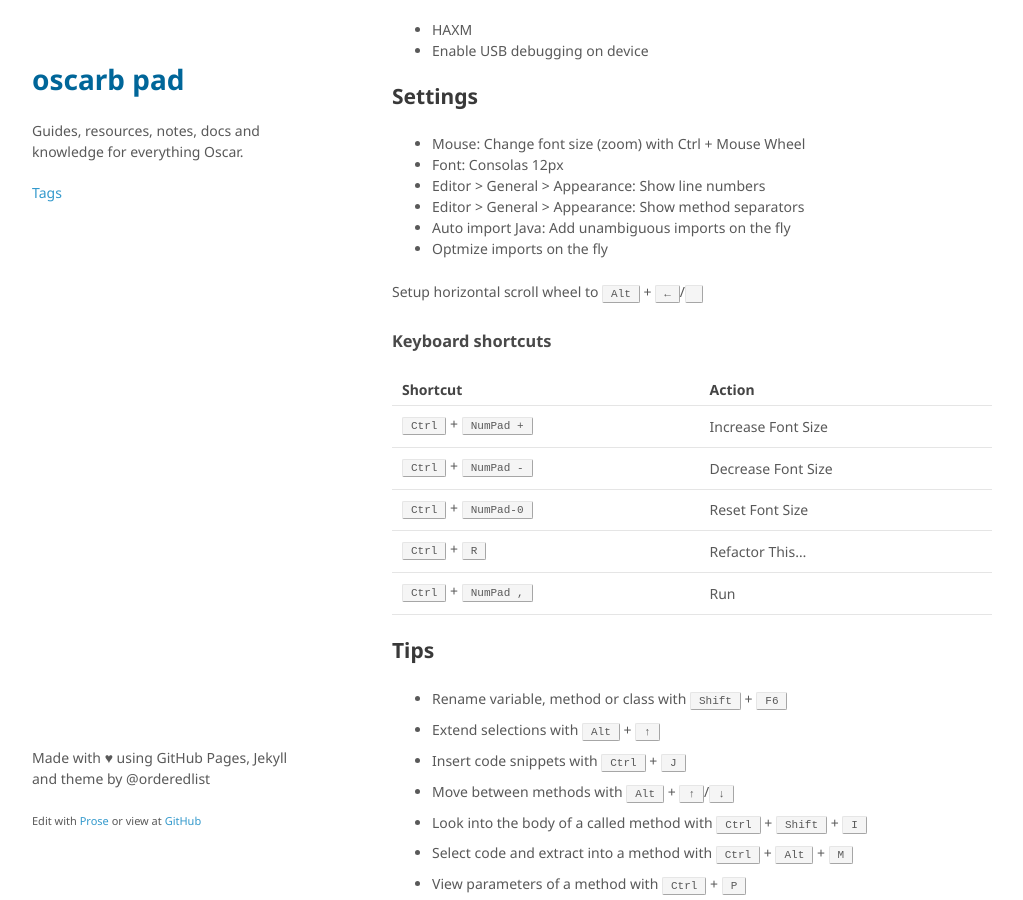
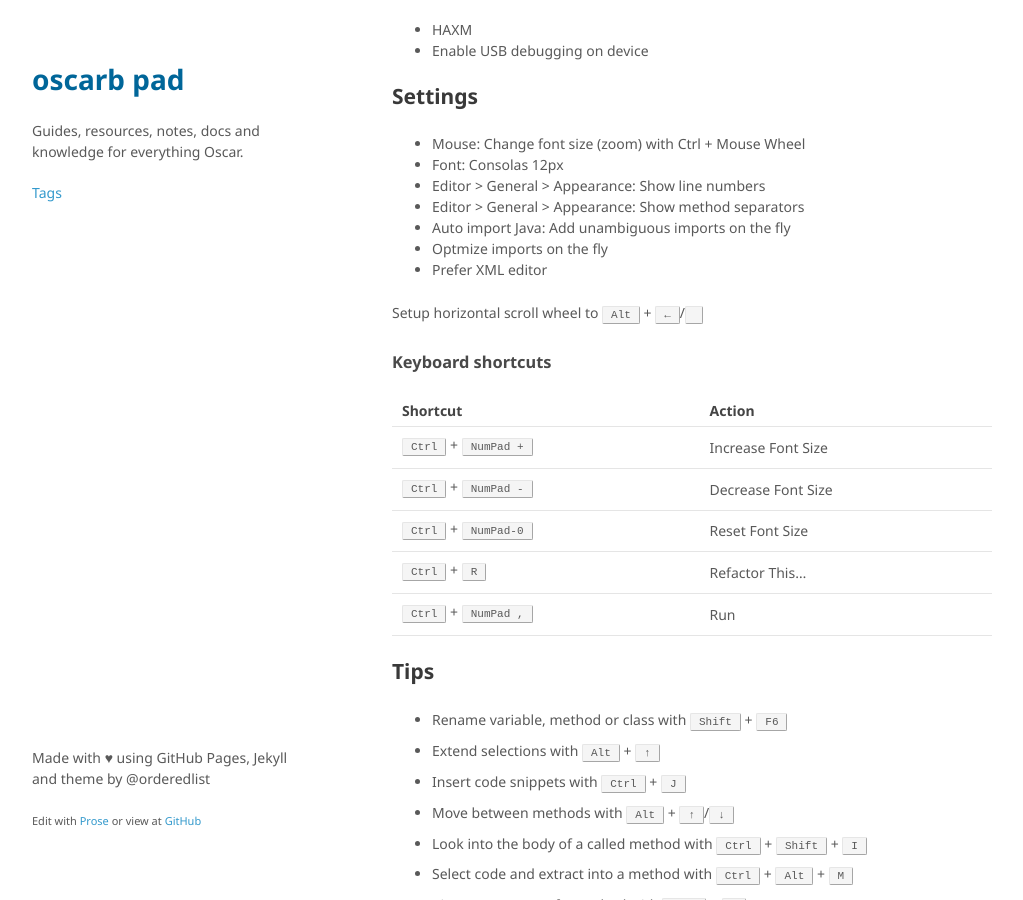
Before and after one commit to oscarb/pad, a Jekyll site: the page built from _docs/android-studio.md, in a window 1280 px wide and 900 px high, scrolled down 673 px. Shown: the whole window, without its empty margins (128-1151 px from the left). Built offline with Jekyll 4.4.1, drawn with Linux system fonts in a browser that asks for light colours; some web fonts are replaced.

Commit message:
Updated android-studio.md

```diff
--- a/_docs/android-studio.md
+++ b/_docs/android-studio.md
@@ -46,6 +46,7 @@ File > Import settings...
 * Editor > General > Appearance: Show method separators
 * Auto import Java: Add unambiguous imports on the fly
 * Optmize imports on the fly
+* Prefer XML editor
 
 Setup horizontal scroll wheel to <kbd>Alt</kbd> + <kbd>←</kbd>/<kbd></kbd>
 
```
